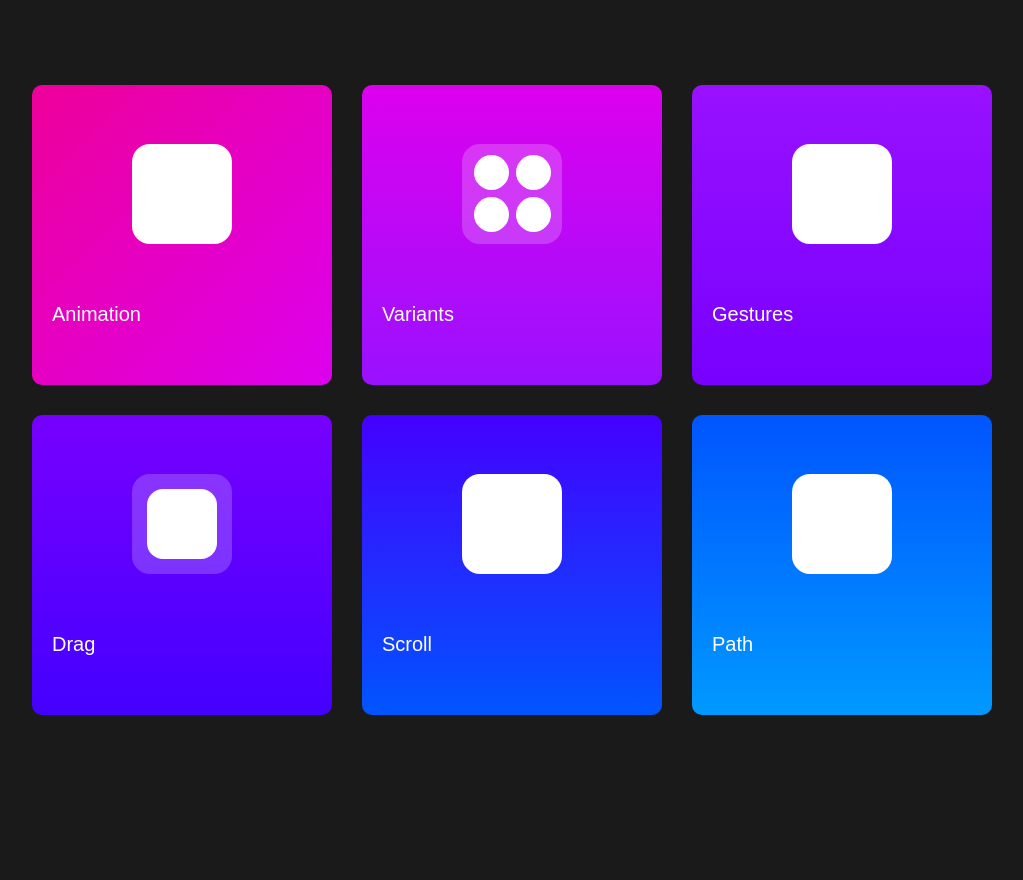
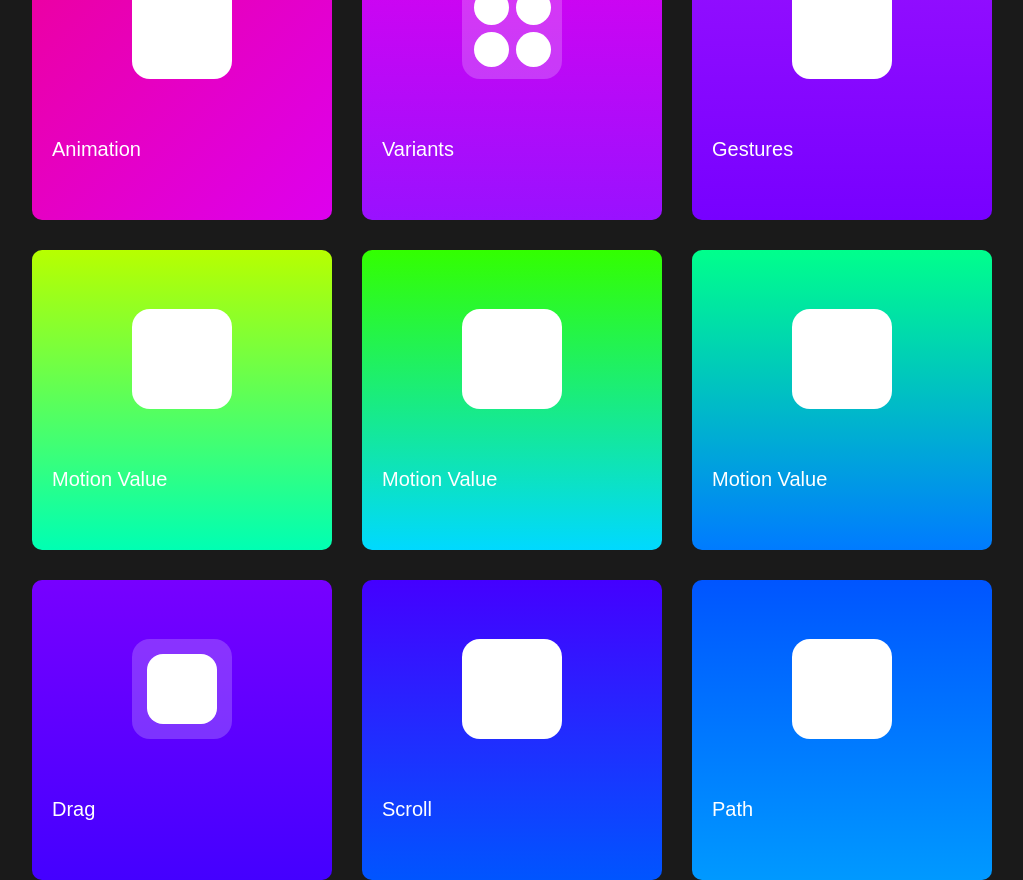
Before and after one commit to lilianlee0213/react-animations, a React (Create React App) app: page / in a window 1280 px wide. Shown: the whole page, without its empty margins (128-1151 px from the left). Before the commit the page ends 800 px from the top, so only its background shows below. Built offline with nearby package versions, Linux system fonts and the light colour scheme.

Commit message:
motion value pt.1

```diff
--- a/src/App.tsx
+++ b/src/App.tsx
@@ -1,6 +1,11 @@
 import React, {useRef} from 'react';
 import styled from 'styled-components';
-import {motion} from 'framer-motion';
+import {
+	motion,
+	useMotionValue,
+	useMotionValueEvent,
+	useTransform,
+} from 'framer-motion';
 
 interface IBox {
 	gradient?: string;
@@ -47,7 +52,6 @@ const Box = styled(motion.div)`
 		justify-content: center;
 		align-items: center;
 		background-color: rgba(255, 255, 255, 0.2);
-		overflow: hidden;
 	}
 `;
 
@@ -105,6 +109,8 @@ const Drag = styled(motion.div)`
 // Path
 function App() {
 	const boxContraints = useRef(null);
+	const x = useMotionValue(0);
+	useMotionValueEvent(x, 'change', (value) => console.log(value));
 	return (
 		<Wrapper>
 			<Area>
@@ -133,6 +139,18 @@ function App() {
 					<Box variants={gestures} whileHover="hover" whileTap="click" />
 					<Title>Gestures</Title>
 				</Container>
+				<Container gradient="linear-gradient(180deg, #b7ff00, #00ffb3)">
+					<Box drag style={{x}} dragSnapToOrigin />
+					<Title>Motion Value</Title>
+				</Container>
+				<Container gradient="linear-gradient(180deg, #33ff00, #00d9ff)">
+					<Box />
+					<Title>Motion Value</Title>
+				</Container>
+				<Container gradient="linear-gradient(180deg, #00ff8c, #007bff)">
+					<Box />
+					<Title>Motion Value</Title>
+				</Container>
 				<Container gradient="linear-gradient(180deg, #70f, #40f)">
 					<Box ref={boxContraints} className="box3">
 						<Drag
```
